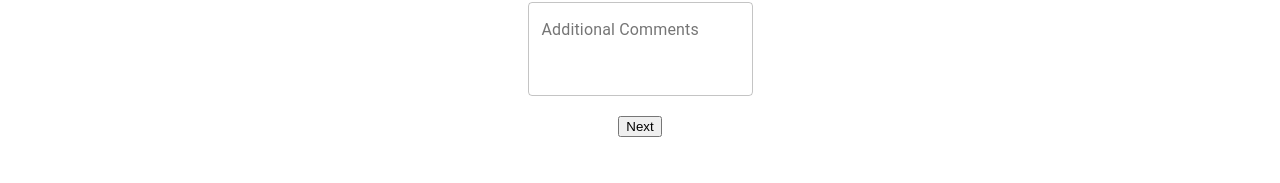
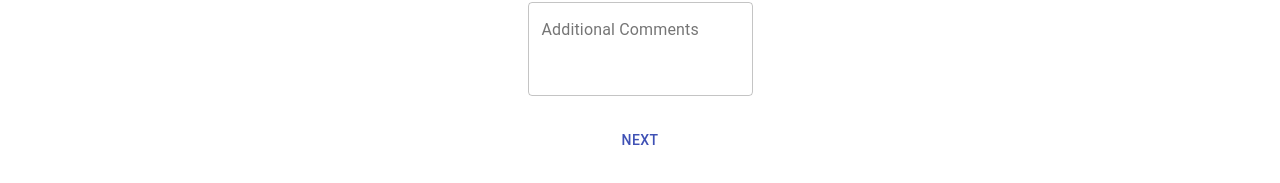
Before and after one commit to patrickrnelson/redux-feedback-loop-weekend, a React (Create React App) app: page /#/comments in a window 1280 px wide. Shown: the part 237-420 px from the top of the page. Built offline with nearby package versions, Linux system fonts and the light colour scheme.

Commit message:
buttons are on fleek

```diff
--- a/src/components/CommentsPage/CommentsPage.jsx
+++ b/src/components/CommentsPage/CommentsPage.jsx
@@ -3,7 +3,9 @@ import React, { useState } from 'react';
 import { useDispatch } from 'react-redux';
 // Material UI
 import { makeStyles } from '@material-ui/core/styles';
+import Box from '@material-ui/core/Box';
 import TextField from '@material-ui/core/TextField';
+import Button from '@material-ui/core/Button';
 
 function CommentsPage() {
   const history = useHistory();
@@ -27,6 +29,7 @@ function CommentsPage() {
   return (
     <>
     <h4 id="comments" className="feedbackQuestion">Any comments you want to leave?</h4>
+    <Box mb={1}>
     <TextField
           id="comments-box"
           label="Additional Comments"
@@ -36,13 +39,14 @@ function CommentsPage() {
           value={comments}
           onChange={(event) => setComments(event.target.value)}
         />
+        </Box>
         <br/>
     {/* <input
       id="commentsInput"
       type="text"
       value={comments}
       onChange={(event) => setComments(event.target.value)} /> */}
-    <button className="nextBtn" onClick={onClick}>Next</button>
+    <Button onClick={onClick} color="primary">Next</Button>
     </>
   )
 }
--- a/src/components/FeelingPage/FeelingPage.jsx
+++ b/src/components/FeelingPage/FeelingPage.jsx
@@ -30,7 +30,7 @@ function FeelingPage() {
   return (
     <>
       <h4 id="feelingScore" className="feedbackQuestion">How are you feeling today?</h4>
-      <Box display="flex" justifyContent="center">
+      <Box display="flex" justifyContent="center" mb={3}>
         <RadioGroup row aria-label="FeelingScore" name="feeling" value={feelingScore} onChange={(event) => setFeelingScore(event.target.value)}>
           <FormControlLabel value="1" control={<Radio />} label="1" labelPlacement="bottom"/>
           <FormControlLabel value="2" control={<Radio />} label="2" labelPlacement="bottom"/>
--- a/src/components/ReviewPage/ReviewPage.jsx
+++ b/src/components/ReviewPage/ReviewPage.jsx
@@ -1,6 +1,8 @@
 import { HashRouter as Router, Route, Link, useHistory } from 'react-router-dom';
 import {  useDispatch, useSelector } from 'react-redux';
 import axios from 'axios';
+// Material UI
+import Button from '@material-ui/core/Button';
 
 function ReviewPage() {
   const history = useHistory();
@@ -47,7 +49,7 @@ function ReviewPage() {
       <p>{feedbackSubmission.comments}</p>
     </div>
 
-    <button onClick={onClick}>Submit!</button>
+    <Button onClick={onClick} color="primary" variant="contained">Submit</Button>
     </>
   )
 }
--- a/src/components/StartPage/StartPage.jsx
+++ b/src/components/StartPage/StartPage.jsx
@@ -1,4 +1,6 @@
 import { HashRouter as Router, Route, Link, useHistory } from 'react-router-dom';
+//Material UI
+import Button from '@material-ui/core/Button';
 
 function StartPage() {
   const history = useHistory();
@@ -11,7 +13,7 @@ function StartPage() {
   return (
     <>
       <h3>Start Your Feedback!</h3>
-      <button onClick={onClick}>Start</button>
+      <Button onClick={onClick} color="primary" variant="contained">Start</Button>
     </>
   )
 }
--- a/src/components/SupportedPage/SupportedPage.jsx
+++ b/src/components/SupportedPage/SupportedPage.jsx
@@ -6,6 +6,7 @@ import Radio from '@material-ui/core/Radio';
 import Box from '@material-ui/core/Box';
 import RadioGroup from '@material-ui/core/RadioGroup';
 import FormControlLabel from '@material-ui/core/FormControlLabel';
+import Button from '@material-ui/core/Button';
 
 function SupportedPage() {
   const history = useHistory();
@@ -31,7 +32,7 @@ function SupportedPage() {
   return (
     <>
     <h4 id="supportScore" className="feedbackQuestion">How well are you being supported?</h4>
-    <Box display="flex" justifyContent="center">
+    <Box display="flex" justifyContent="center" mb={3}>
       <RadioGroup row aria-label="SupportScore" name="support" value={supportScore} onChange={(event) => setSupportScore(event.target.value)}>
         <FormControlLabel value="1" control={<Radio />} label="1" labelPlacement="bottom"/>
         <FormControlLabel value="2" control={<Radio />} label="2" labelPlacement="bottom"/>
@@ -40,7 +41,7 @@ function SupportedPage() {
         <FormControlLabel value="5" control={<Radio />} label="5" labelPlacement="bottom"/>
       </RadioGroup>
     </Box>
-    <button className="nextBtn" onClick={onClick}>Next</button>
+    <Button onClick={onClick} color="primary">Next</Button>
     </>
   )
 }
--- a/src/components/ThankYouPage/ThankYouPage.jsx
+++ b/src/components/ThankYouPage/ThankYouPage.jsx
@@ -1,4 +1,6 @@
 import { HashRouter as Router, Route, Link, useHistory } from 'react-router-dom';
+// Material UI
+import Button from '@material-ui/core/Button';
 
 function ThankYouPage() {
   const history = useHistory();
@@ -10,7 +12,7 @@ function ThankYouPage() {
   return (
     <>
     <h2>Thank you!</h2>
-    <button onClick={onClick}>Leave New Feedback</button>
+    <Button onClick={onClick} color="secondary" variant="contained">Leave New Feedback</Button>
     </>
   )
 }
--- a/src/components/UnderstandingPage/UnderstandingPage.jsx
+++ b/src/components/UnderstandingPage/UnderstandingPage.jsx
@@ -6,6 +6,7 @@ import Radio from '@material-ui/core/Radio';
 import Box from '@material-ui/core/Box';
 import RadioGroup from '@material-ui/core/RadioGroup';
 import FormControlLabel from '@material-ui/core/FormControlLabel';
+import Button from '@material-ui/core/Button';
 
 function UnderstandingPage() {
   const history = useHistory();
@@ -29,7 +30,7 @@ function UnderstandingPage() {
   return (
     <>
     <h4 id="understandingScore" className="feedbackQuestion">How well are you understanding the content?</h4>
-    <Box display="flex" justifyContent="center">
+    <Box display="flex" justifyContent="center" mb={3}>
       <RadioGroup row aria-label="UnderstandingScore" name="understanding" value={understandingScore} onChange={(event) => setUnderstanding(event.target.value)}>
         <FormControlLabel value="1" control={<Radio />} label="1" labelPlacement="bottom"/>
         <FormControlLabel value="2" control={<Radio />} label="2" labelPlacement="bottom"/>
@@ -38,7 +39,7 @@ function UnderstandingPage() {
         <FormControlLabel value="5" control={<Radio />} label="5" labelPlacement="bottom"/>
       </RadioGroup>
     </Box>
-    <button className="nextBtn" onClick={onClick}>Next</button>
+    <Button onClick={onClick} color="primary">Next</Button>
     </>
   )
 }
```
